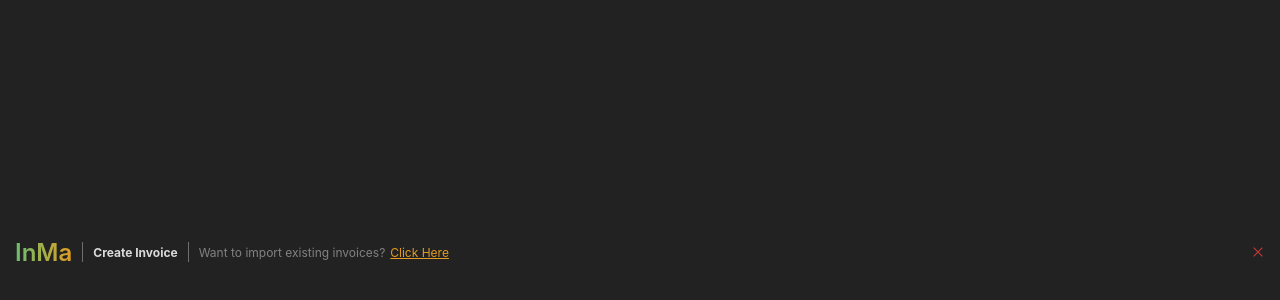
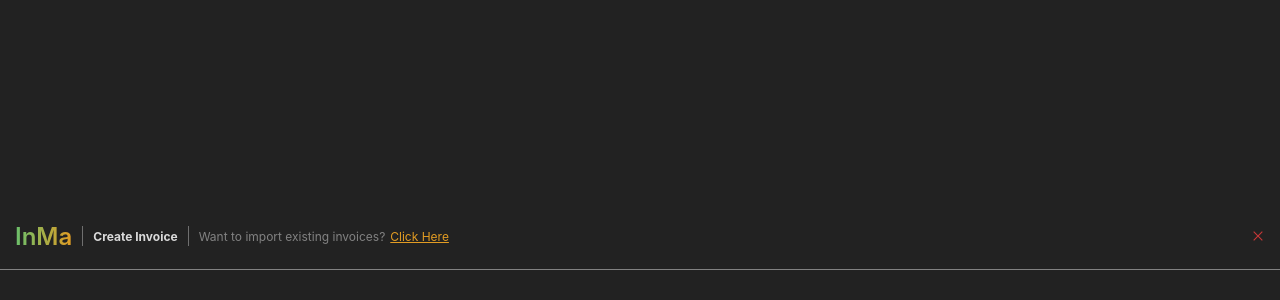
Before and after one commit to Darleanow/InvoiceManager, a Next.js app in the folder frontend/: page /sandbox in a window 1280 px wide. Shown: the part 148-448 px from the top of the page. Built offline with nearby package versions, Linux system fonts and the light colour scheme; a web font is replaced by a local one.

Commit message:
feat(TopBarCreateInvoice): Add separator line

```diff
--- a/frontend/app/components/_organisms/CreateInvoiceBar/CreateInvoiceBar.jsx
+++ b/frontend/app/components/_organisms/CreateInvoiceBar/CreateInvoiceBar.jsx
@@ -4,6 +4,7 @@ import SeparatorLine from '../../_atoms/SeparatorLine/SeparatorLine';
 import ImportExistingInvoices from '../../_atoms/ImportExistingInvoices/ImportExistingInvoices';
 import styles from './CreateInvoiceBar.module.scss';
 import { AiOutlineClose } from 'react-icons/ai';
+import HorizontalSeparatorLine from '../../_atoms/HoriontalSeparatorLine/HorizontalSeparatorLine';
 
 export default function CreateInvoiceBar() {
   const [isVisible, setIsVisible] = useState(false);
@@ -16,6 +17,7 @@ export default function CreateInvoiceBar() {
   }, []);
 
   return (
+    <div className={styles.topbar_with_underline}>
       <div
         className={`${styles.create_invoice_bar_container} ${isVisible ? styles.appear : ''}`}
       >
@@ -30,5 +32,7 @@ export default function CreateInvoiceBar() {
           <AiOutlineClose className={styles.close_icon} />
         </div>
       </div>
+      <HorizontalSeparatorLine />
+    </div>
   );
 }
--- a/frontend/app/components/_organisms/CreateInvoiceBar/CreateInvoiceBar.module.scss
+++ b/frontend/app/components/_organisms/CreateInvoiceBar/CreateInvoiceBar.module.scss
@@ -1,10 +1,17 @@
+.topbar_with_underline {
+  width: 100%;
+  display: flex;
+  flex-direction: column;
+  gap: 15px;
+}
+
 .create_invoice_bar_container {
   display: flex;
   justify-content: space-between;
   flex-direction: row;
   gap: 20px;
   margin: 0 15px;
-  width: 100%;
+
   height: 20px;
   opacity: 0;
   transform: translateY(-20px);
```
Lines whose indentation alone changed are shown as unchanged.
